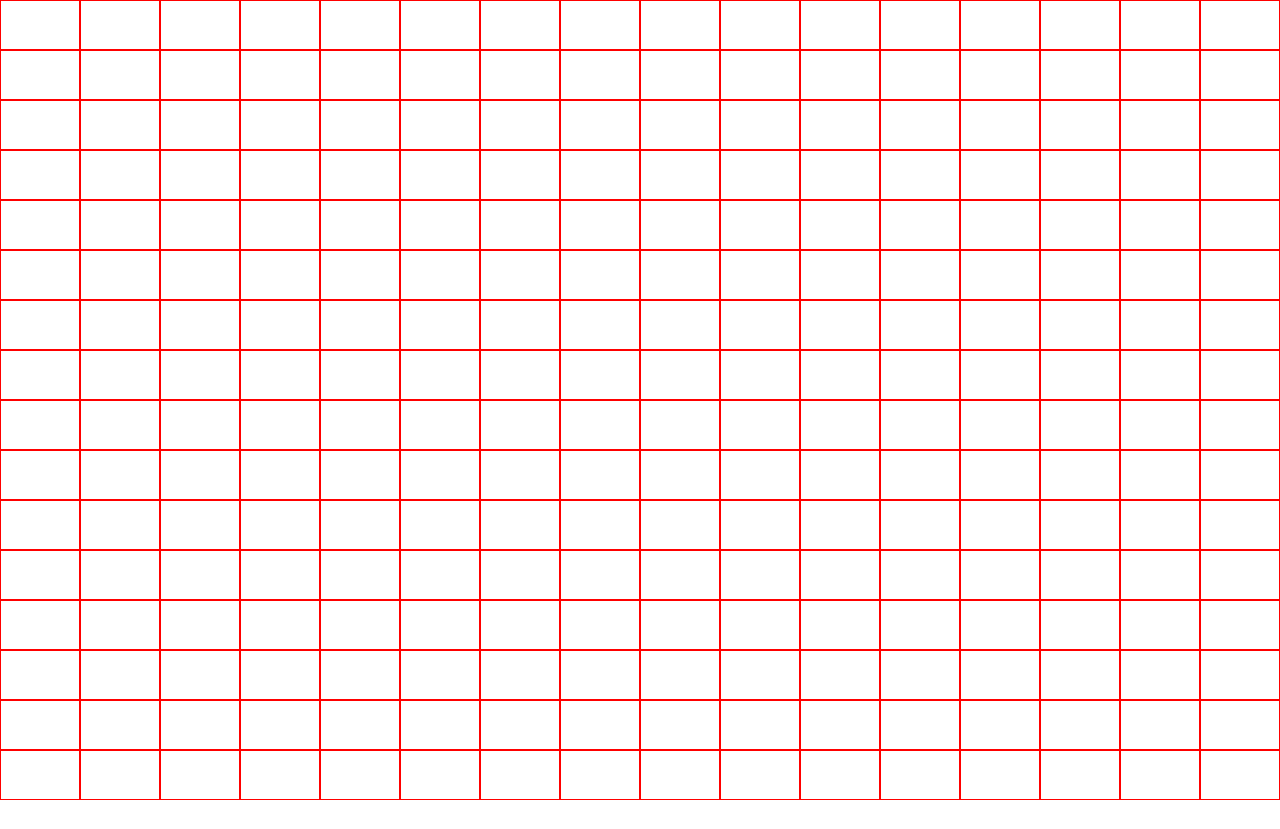
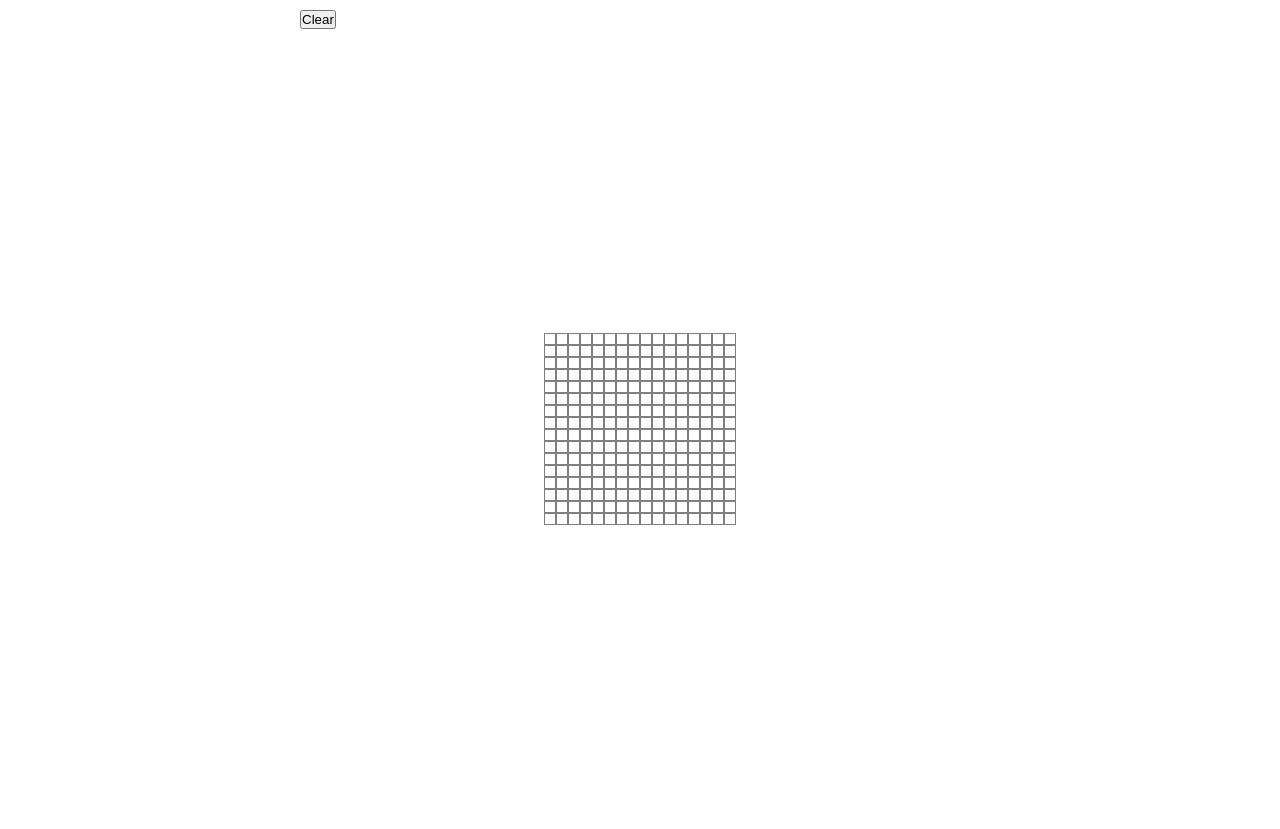
Before and after one commit to Saadat-B/etch-a-sketch, a plain HTML site: page index.html in a window 1280 px wide. Before the commit the page ends 800 px from the top, so only its background shows below. Drawn offline with Linux system fonts and the light colour scheme.

Commit message:
Added Color and Clear Functionality

```diff
--- a/index.html
+++ b/index.html
@@ -8,6 +8,7 @@
     <title>Etch-a-Sketch</title>
 </head>
 <body>
+    <button id="clear">Clear</button>
 
 </body>
 <script src="/index.js"></script>
--- a/index.js
+++ b/index.js
@@ -1,12 +1,28 @@
 const body = document.querySelector('body');
+const clearBtn = document.querySelector('#clear');
 
 const container = document.createElement('div');
 container.className = 'container';
 body.appendChild(container);
+const grids = container.childNodes;
+let numOfGrids;
+let grid;
+
+
 
 for(let i = 0;i < 16*16; i++ ){
-    const grid = document.createElement('div');
+    grid = document.createElement('div');
     grid.className = 'grid';
     container.appendChild(grid);
 };
-console.log(container.childElementCount);
+
+
+function fill(){
+    this.classList.add('fill-in');
+}
+function clear(){
+    grids.forEach(grid => grid.classList.remove('fill-in'))
+}
+
+grids.forEach(grid => grid.addEventListener('mouseenter',fill));
+clearBtn.addEventListener('click', clear);
--- a/style.css
+++ b/style.css
@@ -6,17 +6,38 @@
 body{
     height: 100vh;
     width: 100vw;
+    /* display: flex; */
+    /* align-items: center; */
+    /* justify-content: center; */
 }
 
 .container{
     height: 100%;
     width: 100%;
     display: grid;
-    grid-template-columns: repeat(16,1fr);
-    grid-template-rows: repeat(16, 1fr);
+    grid-template-columns: repeat(16,0fr);
+    grid-template-rows: repeat(16, 0fr);
+    align-content: center;
+    justify-content: center;
+    margin: 0px;
+    padding: 0px;
 }
 
 .grid{
-    border: 1px solid red;
-    padding: 20px;
+    border: 0.1px solid grey;
+    height: 10px;
+    width: 10px;
+    /* margin: 0px; */
+    /* padding: 0px; */
 }
+
+.fill-in{
+    background-color: black;
+}
+
+#clear{
+    margin-left: 300px;
+    margin-top: 10px;
+    margin-bottom: 0px;
+    padding: 0px;
+}
```
